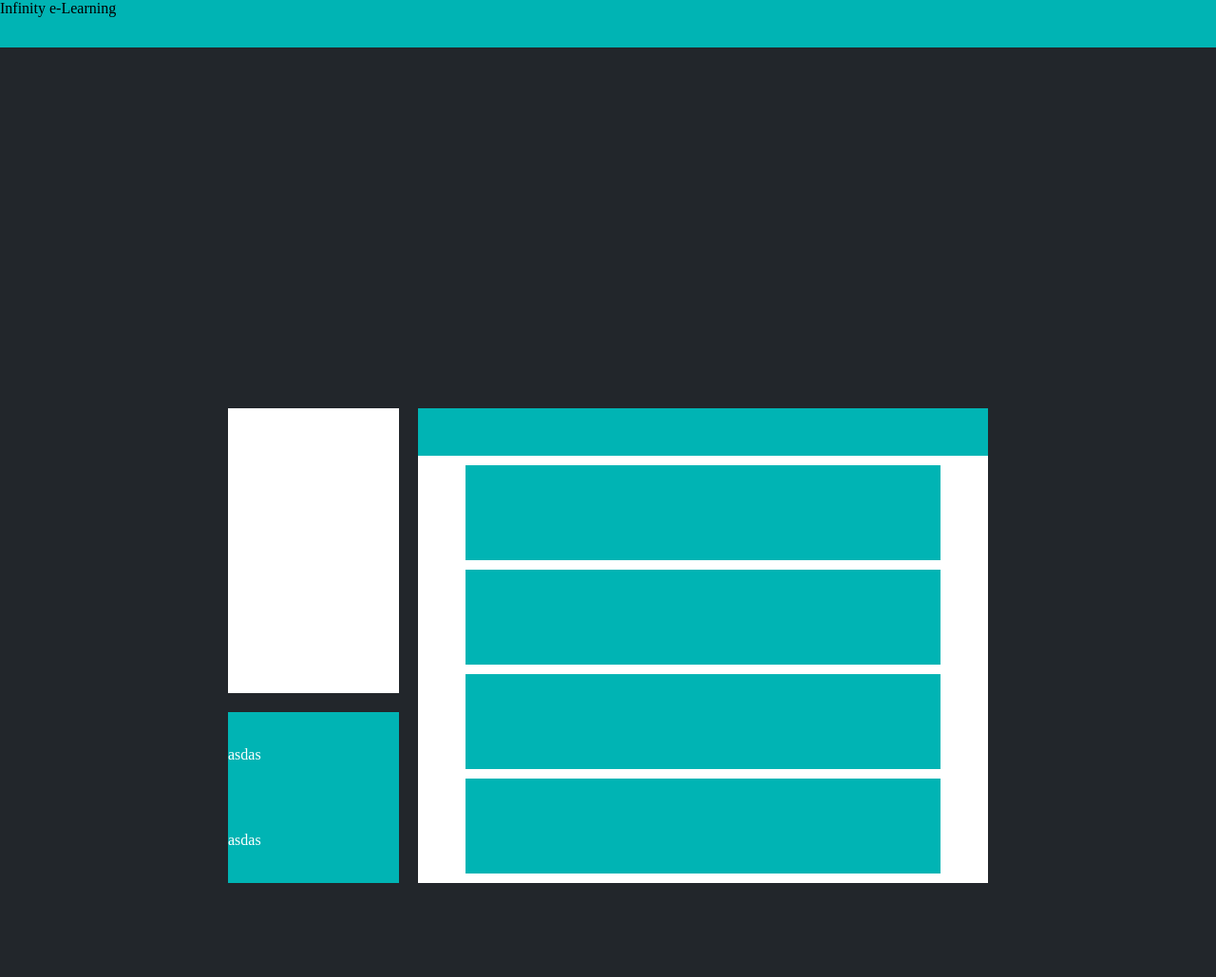
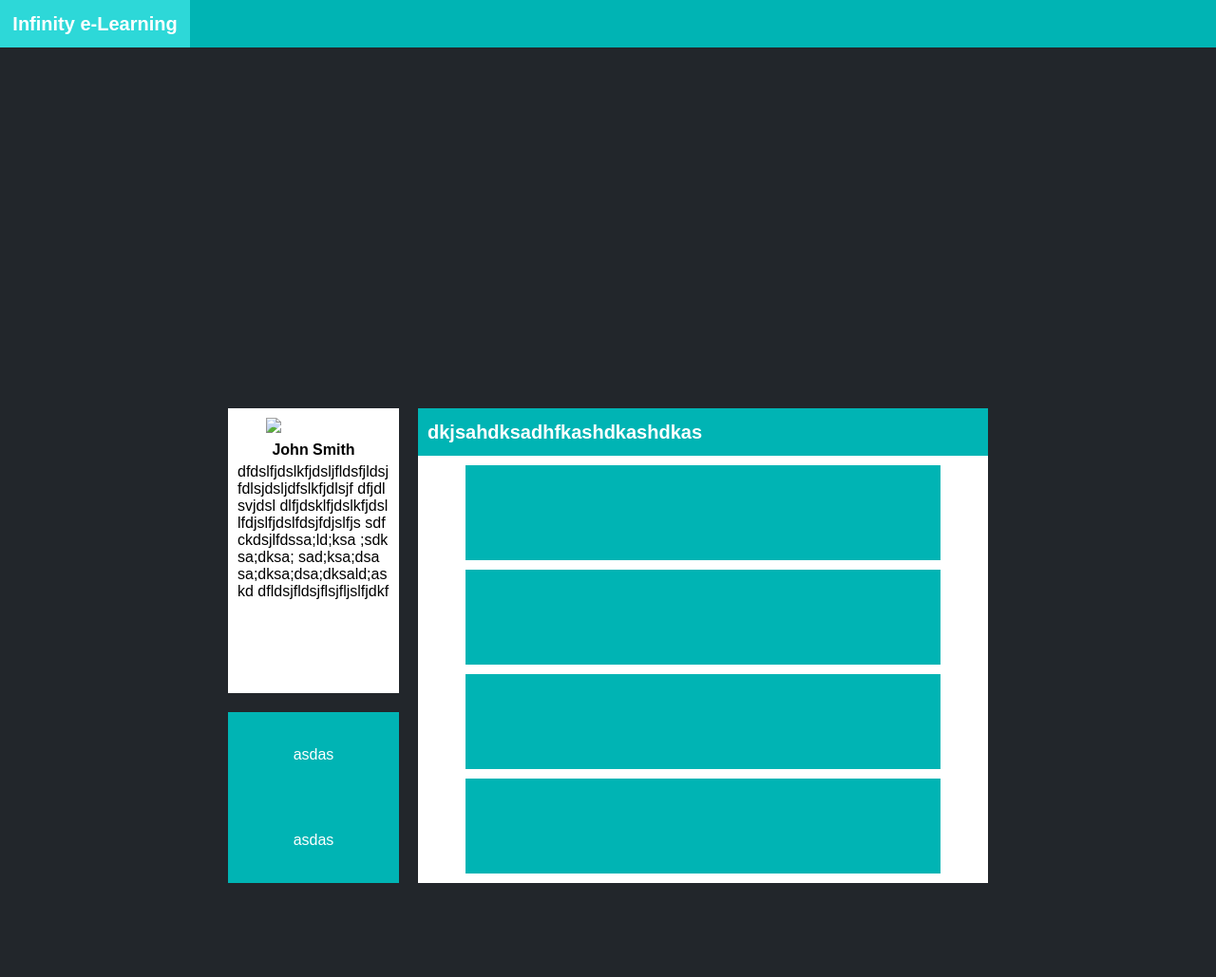
Before and after one commit to heynim/Kalbis-Institute-LMS, a PHP site: page / in a window 1280 px wide. Shown: the top 1029 px of the page at 95% size. Run offline with PHP 8.4, Linux system fonts and the light colour scheme.

Commit message:
Added more to index

```diff
--- a/index.html
+++ b/index.html
@@ -7,11 +7,17 @@
 </head>
 <body>
     <div id="top">
-        <div id="home-link"><span>Infinity e-Learning</span></div>
+        <div id="home-link"><a href="#">Infinity e-Learning</a></div>
     </div>
     <div id="main">
         <div id="left">
-            <div id="profile"></div>
+            <div id="profile">
+                <div id="profile-img"><img src="#" /></div>
+                <div id="profile-name">John Smith</div>
+                <div id="profile-desc">
+                    dfdslfjdslkfjdsljfldsfjldsjfdlsjdsljdfslkfjdlsjf dfjdlsvjdsl dlfjdsklfjdslkfjdsl lfdjslfjdslfdsjfdjslfjs sdfckdsjlfdssa;ld;ksa ;sdksa;dksa; sad;ksa;dsa sa;dksa;dsa;dksald;askd dfldsjfldsjflsjfljslfjdkf
+                </div>
+            </div>
             <div id="nav">
                 <ul>
                     <li><a href="#">asdas</a></li>
@@ -21,16 +27,16 @@
         </div>
         <div id="right">
             <div id="select">
-                <div id="select-head"></div>
+                <div id="select-head"><span>dkjsahdksadhfkashdkashdkas</span></div>
                 <div id="select-body">
-                    <div class="select-page"></div>
-                    <div class="select-page"></div>
-                    <div class="select-page"></div>
-                    <div class="select-page"></div>
-                    <div class="select-page"></div>
-                    <div class="select-page"></div>
-                    <div class="select-page"></div>
-                    <div class="select-page"></div>
+                    <div class="select-page"><a href="#"></a></div>
+                    <div class="select-page"><a href="#"></a></div>
+                    <div class="select-page"><a href="#"></a></div>
+                    <div class="select-page"><a href="#"></a></div>
+                    <div class="select-page"><a href="#"></a></div>
+                    <div class="select-page"><a href="#"></a></div>
+                    <div class="select-page"><a href="#"></a></div>
+                    <div class="select-page"><a href="#"></a></div>
                 </div>
             </div>
         </div>
--- a/styles.css
+++ b/styles.css
@@ -2,11 +2,30 @@ body {
     padding: 0px;
     margin: 0px;
     background: #22262B;
+    font-family: sans-serif;
 }
 
 #top {
     height: 50px;
     background: #00B4B4;
+}
+
+#home-link {
+    width: 200px;
+    text-align: center;
+    line-height: 50px;
+    font-weight: bold;
+    font-size: 20px;
+}
+
+#home-link > a {
+    display: block;
+    text-decoration: none;
+    color: #fff;
+}
+
+#home-link:hover {
+    background: #2dd8d8;
 }
 
 #main {
@@ -34,9 +53,28 @@ body {
 }
 
 #profile {
+    box-sizing: border-box;
     width: 180px;
     height: 300px;
     background: #fff;
+    padding: 10px;
+    word-break: break-all;
+    word-wrap: break-word;
+}
+
+#profile div {
+    display: block;
+}
+
+#profile-img > img {
+    width: 100px;
+    margin-left: 30px;
+}
+
+#profile-name {
+    text-align: center;
+    font-weight: bold;
+    padding: 5px;
 }
 
 #nav {
@@ -53,6 +91,11 @@ body {
 
 #nav li {
     line-height: 90px;
+    text-align: center;
+}
+
+#nav li:hover {
+    background: #2dd8d8;
 }
 
 #nav a {
@@ -70,10 +113,19 @@ body {
 
 #select-head {
     position: absolute;
+    box-sizing: border-box;
     top: 0px; left: 0px;
     width: 100%;
     height: 50px;
+    line-height: 50px;
     background: #00B4B4;
+    padding: 0px 10px;
+}
+
+#select-head > span {
+    color: #fff;
+    font-weight: bold;
+    font-size: 20px;
 }
 
 #select-body {
@@ -89,3 +141,13 @@ body {
     background: #00B4B4;
     margin: 10px auto 10px auto;
 }
+
+.select-page a {
+    display: block;
+    width: 100%;
+    height: 100%;
+}
+
+.select-page:hover {
+    background: #2dd8d8;
+}
```
